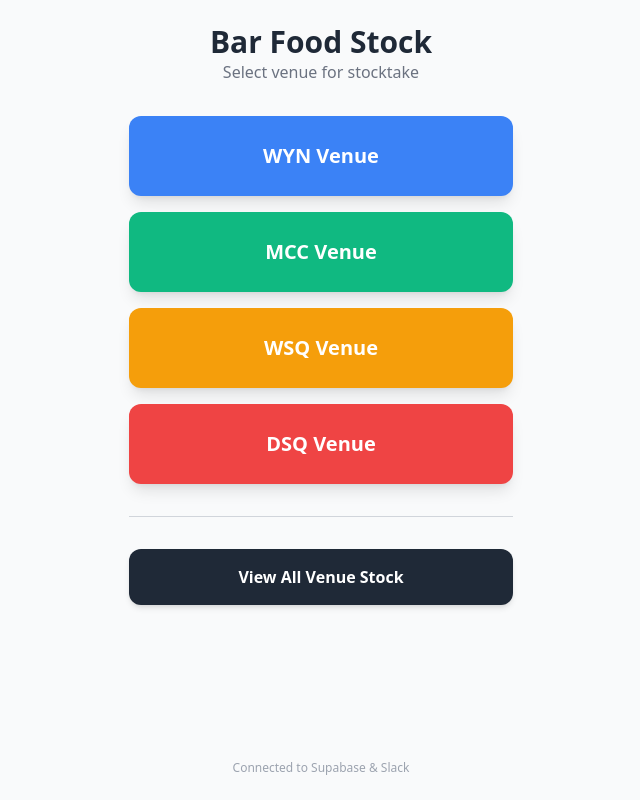
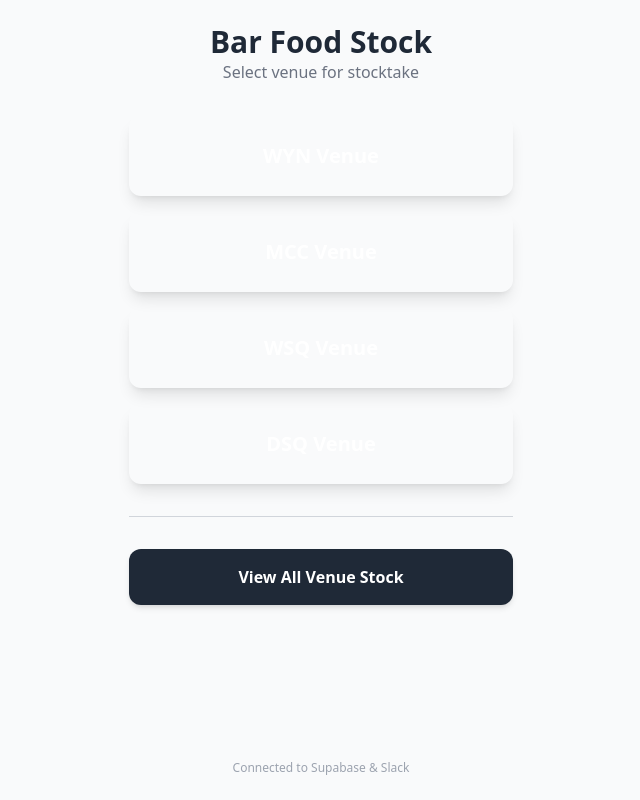
Before and after one commit to Hyunji-create/bar-food-stock-manager, a Next.js app: page / in a window 1280 px wide. Shown: the whole page, without its empty margins (319-959 px from the left). Built offline with nearby package versions, Linux system fonts and the light colour scheme.

Commit message:
Update page.js

```diff
--- a/app/page.js
+++ b/app/page.js
@@ -5,11 +5,11 @@ import Link from 'next/link';
 
 export default function Home() {
   const venues = [
-    { id: 'WYN', name: 'WYN Venue', color: '#3b82f6' },
-    { id: 'MCC', name: 'MCC Venue', color: '#10b981' },
-    { id: 'WSQ', name: 'WSQ Venue', color: '#f59e0b' },
-    { id: 'DSQ', name: 'DSQ Venue', color: '#ef4444' },
-  ];
+  { id: 'WYN', name: 'WYN Venue', color: 'bg-blue-500' },
+  { id: 'MCC', name: 'MCC Venue', color: 'bg-emerald-500' },
+  { id: 'WSQ', name: 'WSQ Venue', color: 'bg-amber-500' },
+  { id: 'DSQ', name: 'DSQ Venue', color: 'bg-red-500' },
+];
 
   return (
     <div className="min-h-screen bg-gray-50 flex flex-col items-center p-6 font-sans">
```
